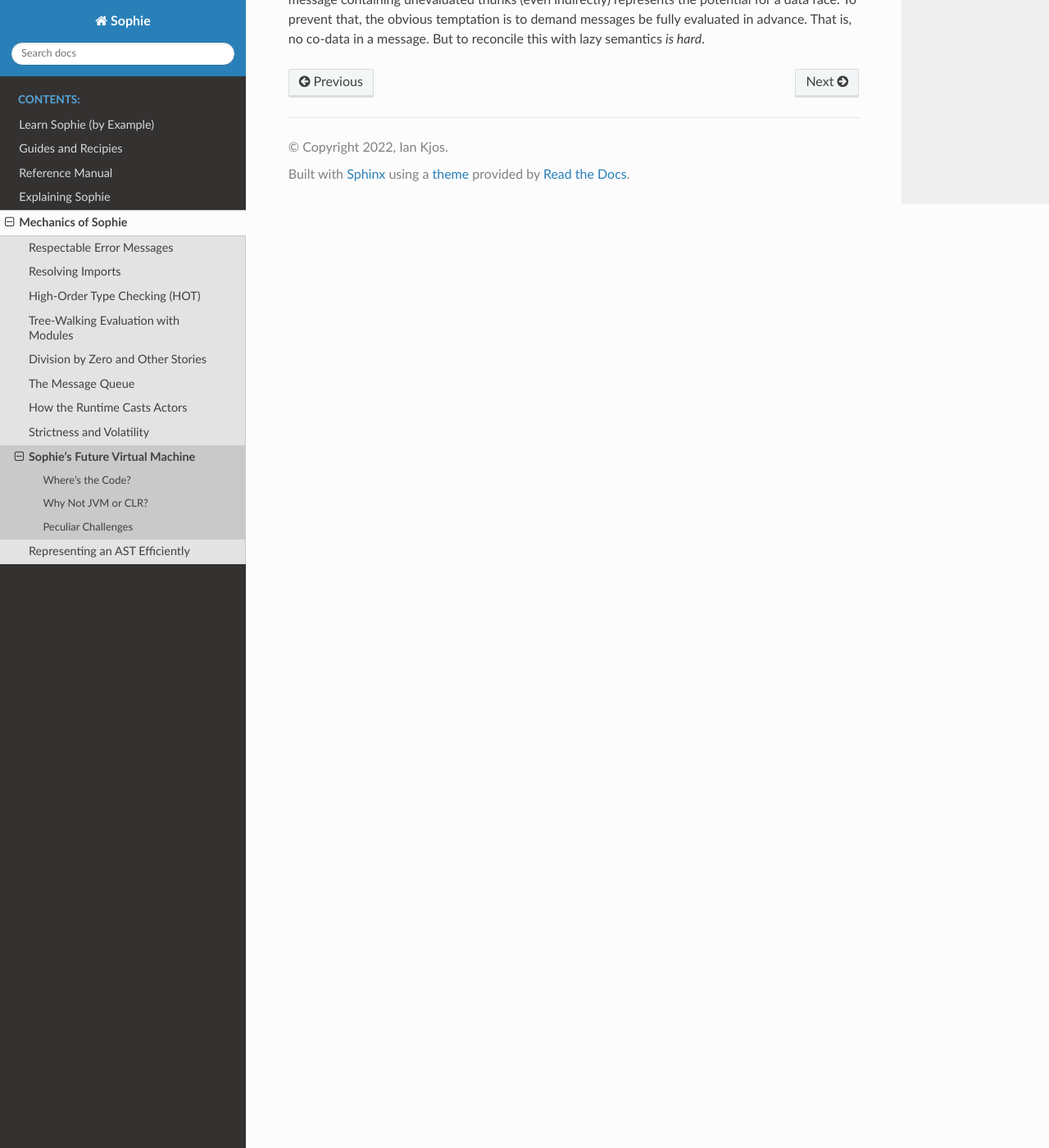
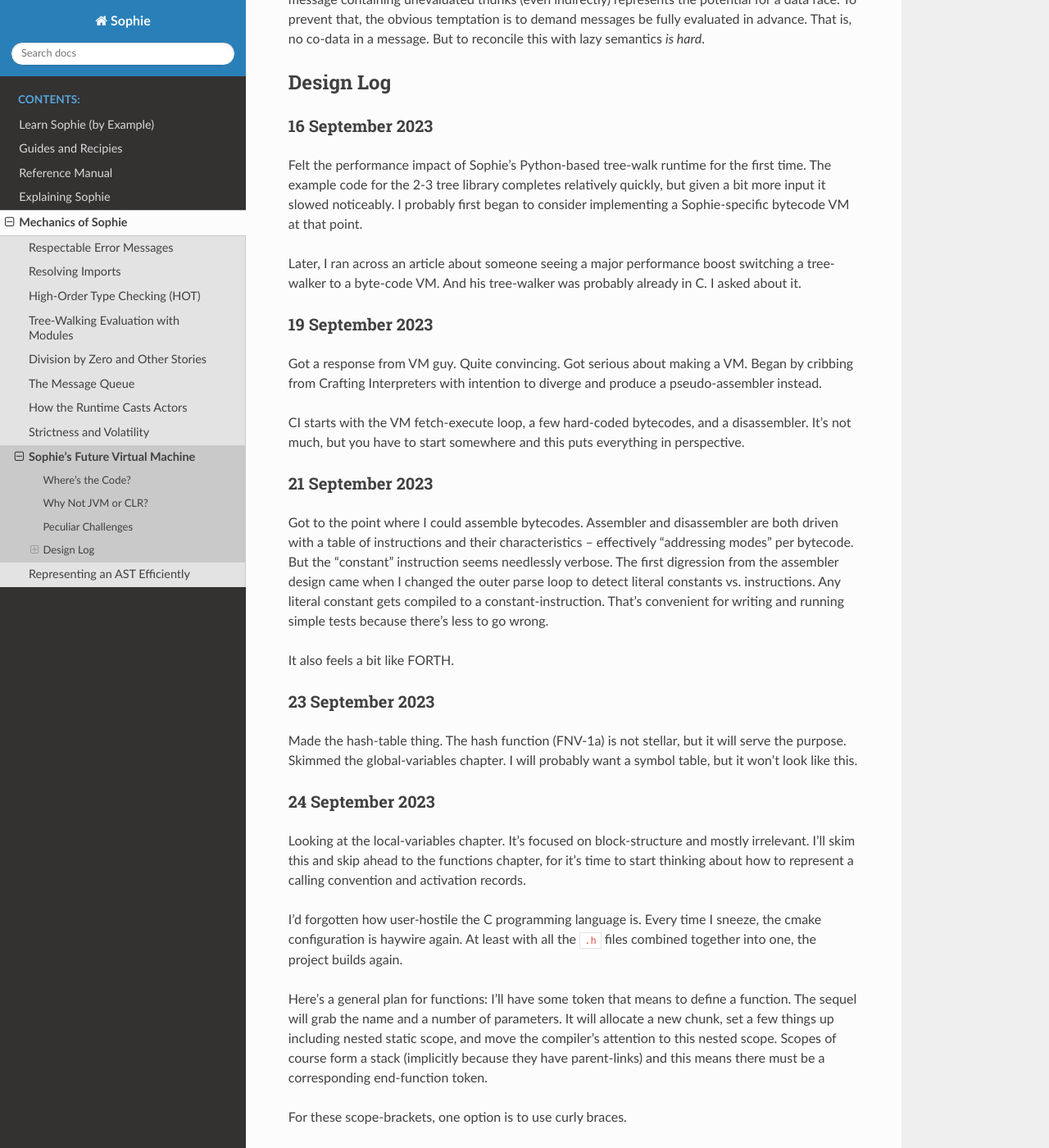
Before and after one commit to kjosib/sophie, a Sphinx documentation site: the page built from docs/tech/vm.rst, in a window 1280 px wide and 1400 px high, scrolled down 1372 px. Shown: the whole window at 82% size. Built offline with Sphinx 7.4.7 and the Read the Docs theme 2.0.0, drawn with Linux system fonts in a browser that asks for light colours; some of the changed text lies outside the part shown.

Commit message:
vm updates

```diff
--- a/docs/tech/vm.rst
+++ b/docs/tech/vm.rst
@@ -64,3 +64,80 @@ but I will learn. The thing I see as most potentially problematic is shared-memo
 A message containing unevaluated thunks (even indirectly) represents the potential for a data race.
 To prevent that, the obvious temptation is to demand messages be fully evaluated in advance.
 That is, no co-data in a message. But to reconcile this with lazy semantics *is hard*.
+
+
+Design Log
+==============
+
+16 September 2023
+-----------------
+Felt the performance impact of Sophie's Python-based tree-walk runtime for the first time.
+The example code for the 2-3 tree library completes relatively quickly,
+but given a bit more input it slowed noticeably. I probably first began to consider
+implementing a Sophie-specific bytecode VM at that point.
+
+Later, I ran across an article about someone seeing a major performance boost switching
+a tree-walker to a byte-code VM. And his tree-walker was probably already in C.
+I asked about it.
+
+19 September 2023
+-----------------
+Got a response from VM guy. Quite convincing. Got serious about making a VM.
+Began by cribbing from Crafting Interpreters with intention to diverge and
+produce a pseudo-assembler instead.
+
+CI starts with the VM fetch-execute loop, a few hard-coded bytecodes, and a disassembler.
+It's not much, but you have to start somewhere and this puts everything in perspective.
+
+21 September 2023
+-----------------
+Got to the point where I could assemble bytecodes.
+Assembler and disassembler are both driven with a table of instructions and their characteristics --
+effectively "addressing modes" per bytecode. But the "constant" instruction seems needlessly verbose.
+The first digression from the assembler design came when I changed the outer parse loop to
+detect literal constants vs. instructions. Any literal constant gets compiled to a constant-instruction.
+That's convenient for writing and running simple tests because there's less to go wrong.
+
+It also feels a bit like FORTH.
+
+23 September 2023
+-----------------
+Made the hash-table thing. The hash function (FNV-1a) is not stellar, but it will serve the purpose.
+Skimmed the global-variables chapter. I will probably want a symbol table, but it won't look like this.
+
+24 September 2023
+-----------------
+Looking at the local-variables chapter. It's focused on block-structure and mostly irrelevant.
+I'll skim this and skip ahead to the functions chapter, for it's time to start thinking about how to
+represent a calling convention and activation records.
+
+I'd forgotten how user-hostile the C programming language is.
+Every time I sneeze, the cmake configuration is haywire again.
+At least with all the ``.h`` files combined together into one,
+the project builds again.
+
+Here's a general plan for functions:
+I'll have some token that means to define a function.
+The sequel will grab the name and a number of parameters.
+It will allocate a new chunk, set a few things up including nested static scope,
+and move the compiler's attention to this nested scope.
+Scopes of course form a stack (implicitly because they have parent-links)
+and this means there must be a corresponding end-function token.
+
+For these scope-brackets, one option is to use curly braces.
+
+I will deal with thunks later, after a bit more of the bytecode system comes together.
+
+For the moment, I suppose it would be interesting to "compile" arithmetic expressions.
+On the VM side, I shall keep heavy sanity checks in place for the time being.
+
+Let the calling convention be to load the arguments in-order,
+then look up the function, and then emit a ``call`` instruction.
+The callee cleans the value stack, leaving the return value in place of the arguments.
+The need for an explicit ``call`` comes from the ability to pass functions around as data.
+
+For global functions, I'll just use the global-variable mechanism but use mangled names.
+There will be a single "global" instruction that reads a constant from the chunk's constant table.
+This is a compromise. For now, this will work. Longer-term I might prefer to make the compiler
+work out a reference to the exact function and store that as an ordinary constant,
+but it would require a nontrivial amount of work to represent the symbolic module import graph.
```
Also changed, not shown: 2 other files.
